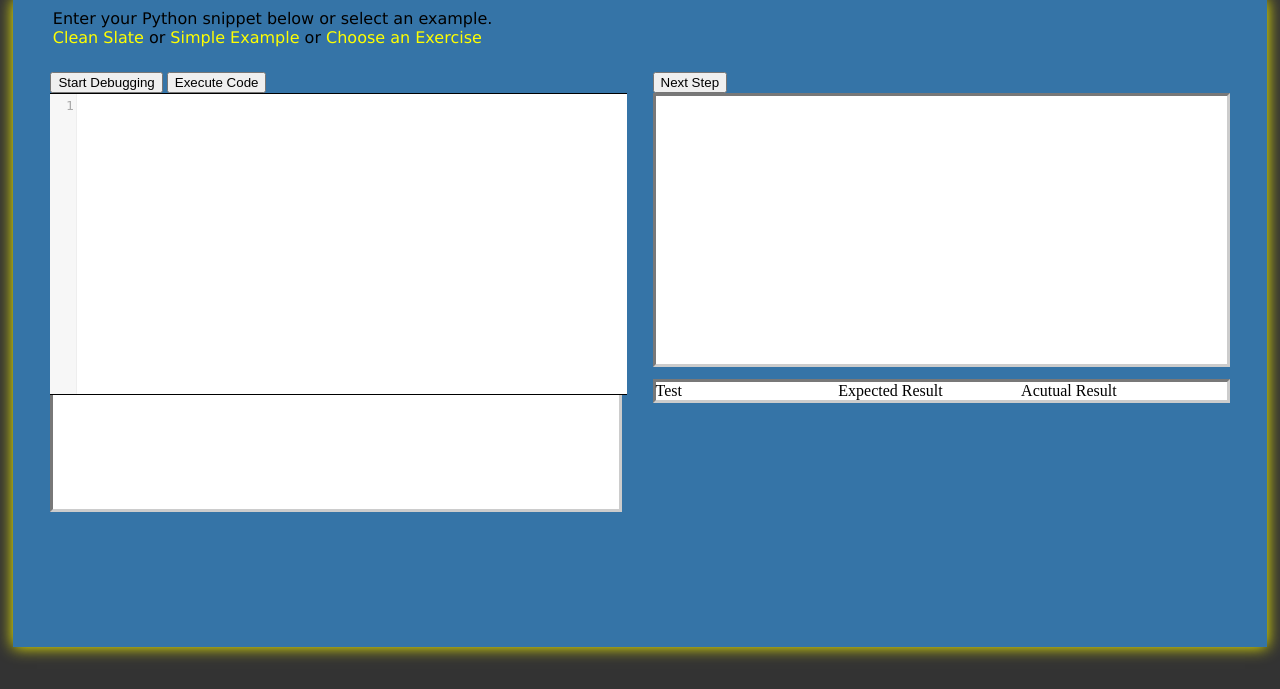
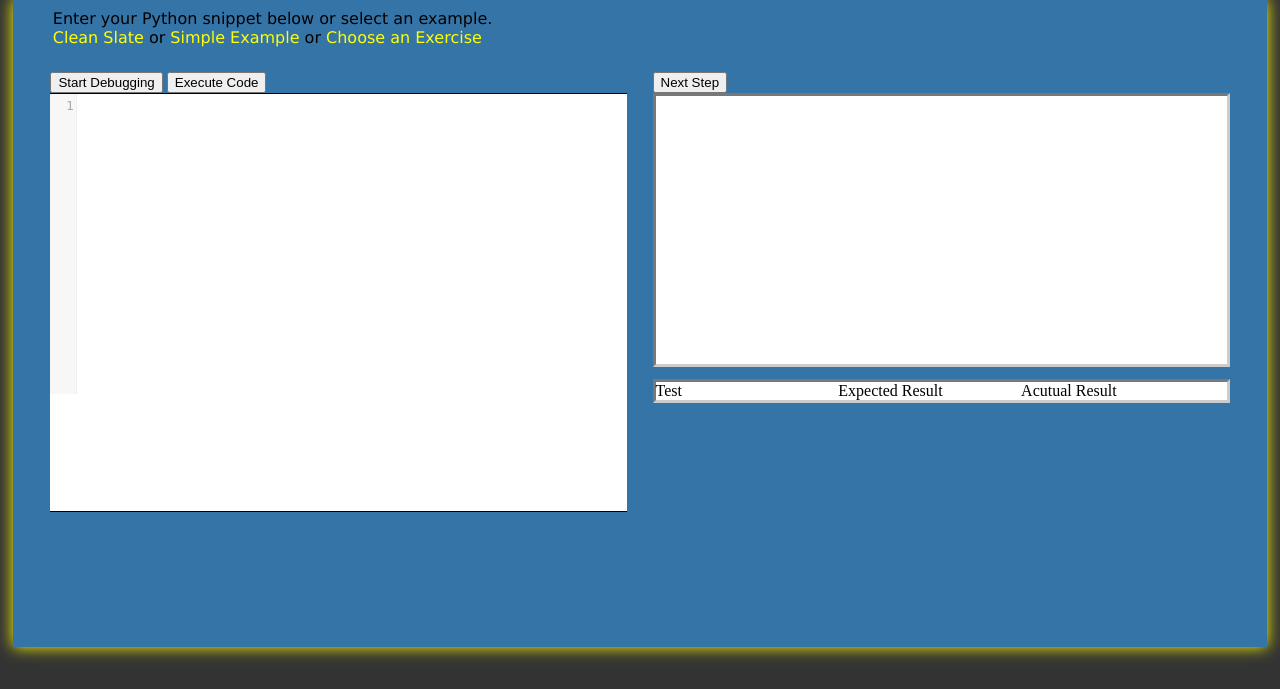
Before and after one commit to richhildebrand/PythonWorkbench, a Django app: page / in a window 1280 px wide. Shown: the part 111-800 px from the top of the page. Run offline with Django 3.2, Linux system fonts and the light colour scheme; parts of the project's set-up code (start-up, migrations or seed data) failed here and were passed over; some web fonts are replaced.

Commit message:
bottom left text area now uses Code Mirror

```diff
--- a/capstone/static/js/debugger.js
+++ b/capstone/static/js/debugger.js
@@ -14,7 +14,8 @@ var clearAll = function() {
 	$('#MethodCalls').val("");
 	$('#ResultData').text("");
 	pythonCodeEditor.setValue("");
-	workbenchViewModel.reset()
+	unitTestEditor.setValue("");
+	workbenchViewModel.reset();
 }
 
 var loadAllData = function(methodBody, unitTestsText, unitTests) {
--- a/capstone/static/js/exercise.js
+++ b/capstone/static/js/exercise.js
@@ -31,5 +31,6 @@ var loadExercise = 	function(exercise) {
 	workbenchViewModel.loadExpectedResults(methodCalls);
 	loadAllData(methodBody, methodCallText, methodCalls);
 	pythonCodeEditor.setValue(methodBody);
+	unitTestEditor.setValue(methodCallText);
 	$('#Exercises').dialog('close')
 };
--- a/capstone/static/styles/site.css
+++ b/capstone/static/styles/site.css
@@ -126,8 +126,12 @@ textarea:focus {
         border: 5px inset #0F0;
         background-color: #F3F3F3;
 }
-.CodeMirror {
+.pythonCodeContainer .CodeMirror {
         border-top: 1px solid black;
+}
+
+.methodCallContainer .CodeMirror {
         border-bottom: 1px solid black;
+        height: 20%;
 }
-.currentLine { background: grey !important; }
+.currentLine { background: #e8f2ff  !important; }
--- a/capstone/templates/index.html
+++ b/capstone/templates/index.html
@@ -14,18 +14,6 @@
 
 <!-- Code mirror theme stylesheets -->
 <link rel="stylesheet" href="{{ STATIC_URL }}codemirror-2.35/theme/neat.css">
-<link rel="stylesheet" href="{{ STATIC_URL }}codemirror-2.35/theme/elegant.css">
-<link rel="stylesheet" href="{{ STATIC_URL }}codemirror-2.35/theme/erlang-dark.css">
-<link rel="stylesheet" href="{{ STATIC_URL }}codemirror-2.35/theme/night.css">
-<link rel="stylesheet" href="{{ STATIC_URL }}codemirror-2.35/theme/monokai.css">
-<link rel="stylesheet" href="{{ STATIC_URL }}codemirror-2.35/theme/cobalt.css">
-<link rel="stylesheet" href="{{ STATIC_URL }}codemirror-2.35/theme/eclipse.css">
-<link rel="stylesheet" href="{{ STATIC_URL }}codemirror-2.35/theme/rubyblue.css">
-<link rel="stylesheet" href="{{ STATIC_URL }}codemirror-2.35/theme/lesser-dark.css">
-<link rel="stylesheet" href="{{ STATIC_URL }}codemirror-2.35/theme/xq-dark.css">
-<link rel="stylesheet" href="{{ STATIC_URL }}codemirror-2.35/theme/ambiance.css">
-<link rel="stylesheet" href="{{ STATIC_URL }}codemirror-2.35/theme/blackboard.css">
-<link rel="stylesheet" href="{{ STATIC_URL }}codemirror-2.35/theme/vibrant-ink.css">
 <link rel="stylesheet" href="{{ STATIC_URL }}codemirror-2.35/lib/codemirror.css">
 
 <!-- Code mirror javascript files -->
@@ -49,8 +37,12 @@
         <div class="PythonCodeWrap">
                 <input id="startDebugging" type="button" value="Start Debugging">
                 <input id="runAll" type="button" value="Execute Code">
-                <textarea name="PythonCode" class="PythonCode" id="PythonCode"></textarea>
-                <textarea id="MethodCalls" readonly="readonly"></textarea>
+                <div class="pythonCodeContainer">
+                  <textarea name="PythonCode" class="PythonCode" id="PythonCode"></textarea>
+                </div>
+                <div class="methodCallContainer">
+                  <textarea id="MethodCalls" readonly="readonly"></textarea>
+                </div>
         </div>
 
         <div class="DebugResultWrap">
@@ -87,6 +79,14 @@ var pythonCodeEditor = CodeMirror.fromTextArea(document.getElementById("PythonCo
   theme: "neat"
 });
 
+var unitTestEditor = CodeMirror.fromTextArea(document.getElementById("MethodCalls"), {
+  mode: "text/x-python",
+  lineNumbers: false,
+  lineWrapping: false,
+  theme: "neat",
+  readOnly: true
+});
+
 var currentLine = pythonCodeEditor.getLineHandle(0);
 </script>
 
```
